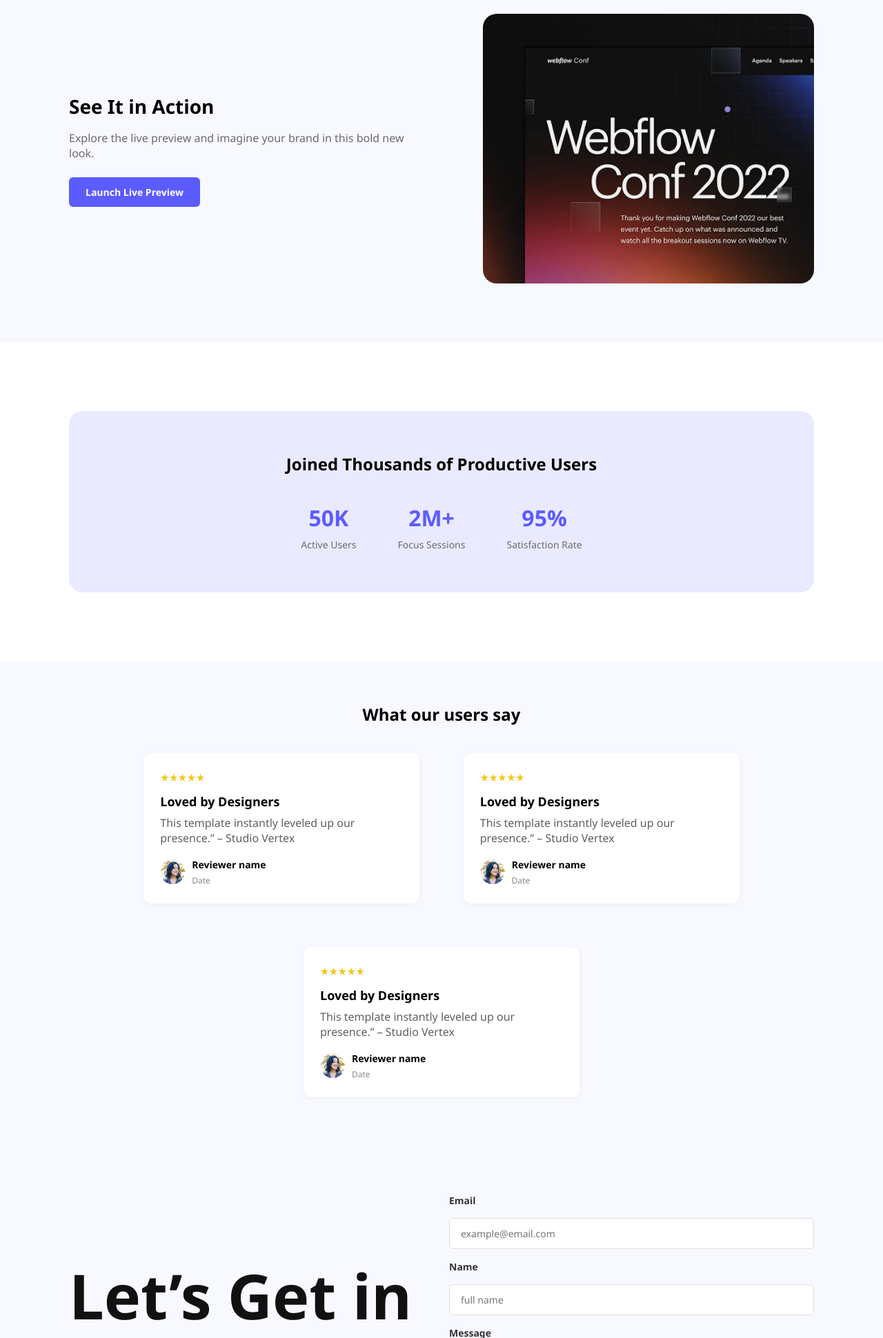
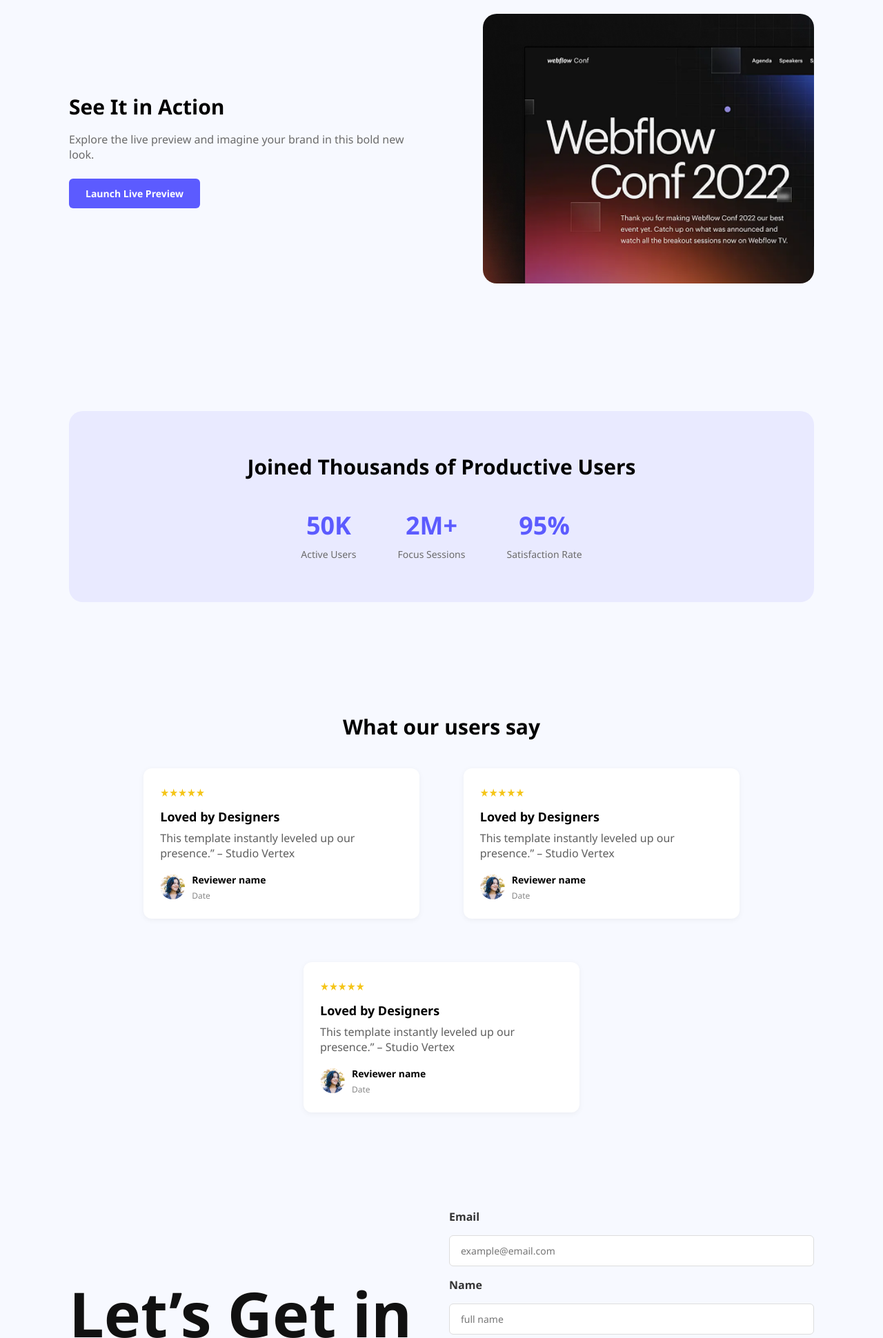
Before and after one commit to PHbyHP/B12A01, a plain HTML site: page index.html in a window 1280 px wide. Shown: the part 860-2800 px from the top of the page at 69% size. Drawn offline with Linux system fonts and the light colour scheme.

Commit message:
final commit before Deadline

```diff
--- a/styles.css
+++ b/styles.css
@@ -3,6 +3,10 @@
   padding: 0;
   box-sizing: border-box;
   font-family: 'Segoe UI', Tahoma, Geneva, Verdana, sans-serif;
+}
+
+body {
+    background-color: #f7f9ff;
 }
 
 /* Background design ongsho */
@@ -26,7 +30,7 @@
 }
 
 .logo {
-  font-size: 18px;
+  font-size: 30px;
   font-weight: 700;
   color: #5c5bff;
 }
@@ -104,7 +108,7 @@
 }
 
 .action-left h2 {
-  font-size: 28px;
+  font-size: 30px;
   font-weight: 700;
   margin-bottom: 16px;
 }
@@ -148,6 +152,8 @@
 
 
 /*productive Users Section design shurrrru */
+
+
 .users-section {
   background-color: #e9eaff;
   padding: 60px;
@@ -157,7 +163,7 @@
 }
 
 .users-section h2 {
-  font-size: 24px;
+  font-size: 30px;
   font-weight: 700;
   margin-bottom: 40px;
 }
@@ -170,7 +176,7 @@
 }
 
 .stat-box h3 {
-  font-size: 32px;
+  font-size: 36px;
   color: #5c5bff;
   margin-bottom: 8px;
 }
@@ -191,7 +197,7 @@
 }
 
 .feedback-section h2 {
-  font-size: 24px;
+  font-size: 30px;
   font-weight: 700;
   margin-bottom: 40px;
 }
@@ -258,6 +264,7 @@
 
 
 /* Contact former  Section shurrrrru */
+
 .contact-section {
   background-color: #f7f9ff;
   padding: 80px 100px;
@@ -295,7 +302,7 @@
 }
 
 .contact-form label {
-  font-size: 14px;
+  font-size: 16px;
   font-weight: 600;
   color: #333;
 }
@@ -367,8 +374,8 @@
 }
 
 .footer-links a {
-  font-size: 14px;
-  color: #5c5bff;
+  font-size: 16px;
+  color: #444;
   text-decoration: none;
   font-weight: 600;
   transition: color 0.3s;
@@ -379,3 +386,56 @@
 }
 
 /* footer sheshhhh */
+
+
+
+
+/* optional Focus Better Section shuru
+
+.focus-better {
+  max-width: 1100px;
+  margin: 40px auto 80px;
+  background: white;
+  border-radius: 16px;
+  padding: 40px;
+  text-align: center;
+
+}
+
+.focus-better h2 {
+  font-size: 1.6rem;
+  font-weight: 700;
+  margin-bottom: 8px;
+  color: #222;
+}
+
+.focus-better p {
+  font-size: 0.85rem;
+  color: #6a6a6a;
+  margin-bottom: 24px;
+}
+
+.focus-better img {
+  width: 100%;
+  max-height: 300px;
+  border-radius: 16px;
+  object-fit: cover;
+  box-shadow: 0 8px 24px rgb(0 0 0 / 0.15);
+}
+
+.focus-better .getintouch-btn {
+  padding: 12px 28px;
+  font-weight: 700;
+  margin-bottom: 36px;
+  background-color: #5c5bff;
+  color: white;
+  border: none;
+  border-radius: 6px;
+  cursor: pointer;
+  transition: background-color 0.3s, transform 0.3s;
+}
+
+.focus-better .getintouch-btn:hover {
+  background-color: #3a39d1;
+  transform: translateY(-2px);
+} */
```
Also changed, not shown: index.html (+18 -1 lines), submit_Screenshot 2025-07-11 195454.png (deleted).
